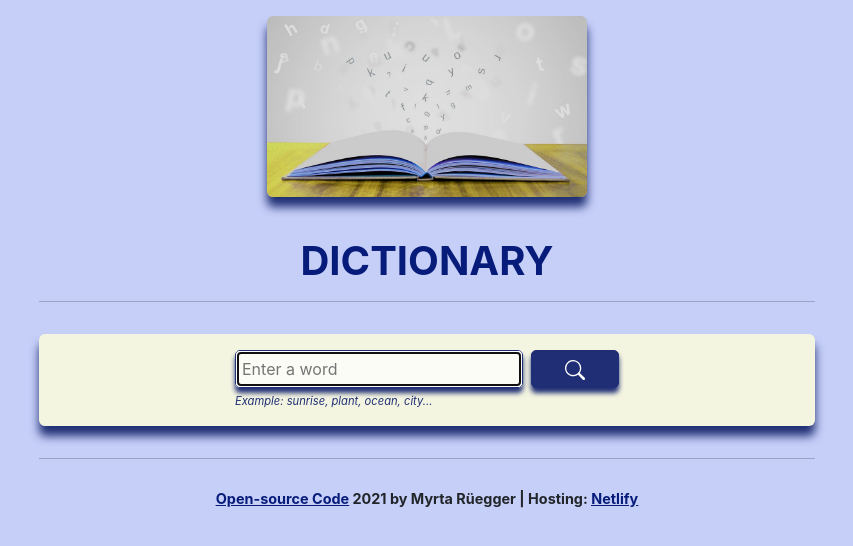
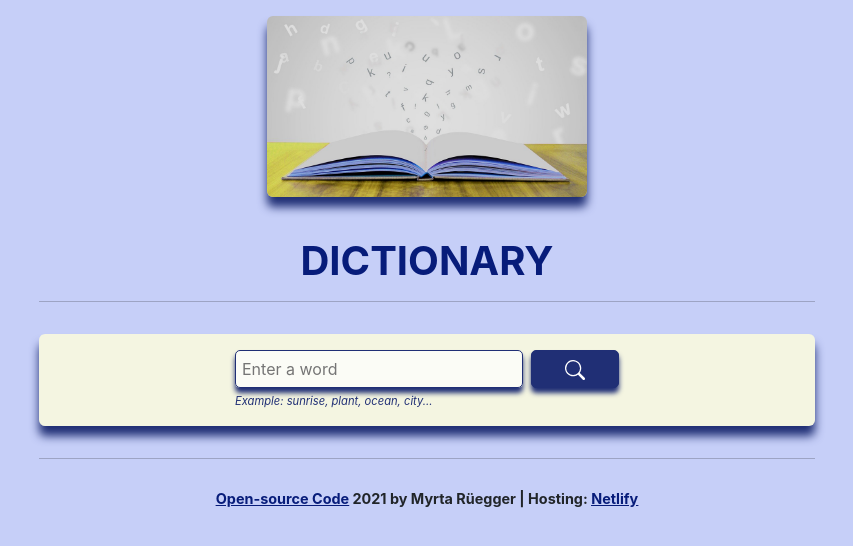
Before and after one commit to Myrtaru/react-dictionary, a React (Create React App) app: page / in a window 1280 px wide. Shown: the top 546 px of the page, without its empty margins (213-1066 px from the left). Built offline with nearby package versions, Linux system fonts and the light colour scheme.

Commit message:
Update Dictionary.js

```diff
--- a/src/Dictionary.js
+++ b/src/Dictionary.js
@@ -44,7 +44,6 @@ export default function Dictionary() {
                   type="search"
                   placeholder="Enter a word"
                   onChange={Keywordinput}
-                  autoFocus="on"
                 />
                 <div className="keywords">
                   Example: sunrise, plant, ocean, city...
```
